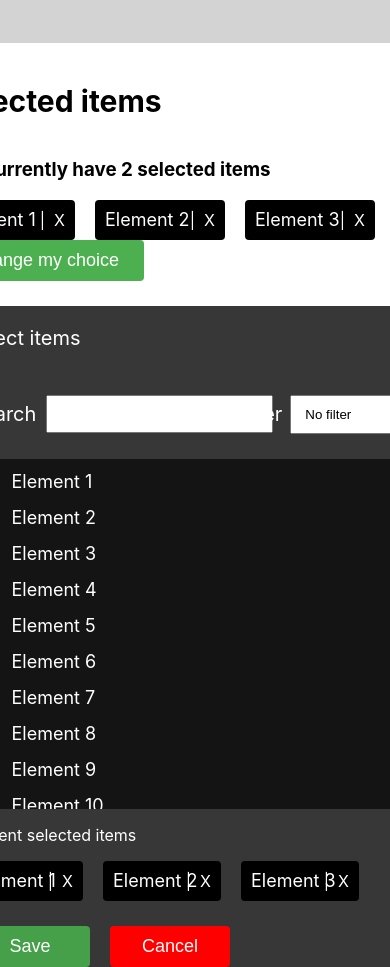
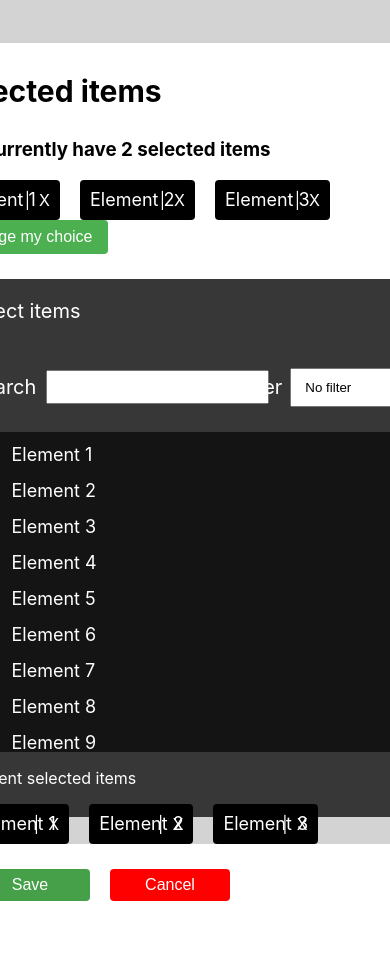
Before and after one commit to crazybarber90/mobX_react_ts_filter, a React (Create React App) app: page / in a window 390 px wide. Both pictures are taken after a click on the button "Change my choice". Shown: the top 967 px of the page. After the commit the page ends 901 px from the top, so only its background shows below. Built offline with nearby package versions, Linux system fonts and the light colour scheme.

Commit message:
fixing some responsive on max-width 1300px

```diff
--- a/src/App.css
+++ b/src/App.css
@@ -20,7 +20,7 @@ section {
   width: 100%;
   font-size: 30px;
   text-align: left;
-  margin: 20px 0;
+  margin: 10px 0;
   padding: 0;
 }
 
--- a/src/components/changeItemsBtn/changeItemsBtn.module.css
+++ b/src/components/changeItemsBtn/changeItemsBtn.module.css
@@ -11,6 +11,13 @@
   border-radius: 4px;
 }
 
+@media (max-width: 1300px) {
+  .greenButton {
+    padding: 8px 15px;
+    font-size: 16px;
+  }
+}
+
 .greenButton:hover {
   background-color: #45a049;
 }
--- a/src/components/customBtn/customBtn.module.css
+++ b/src/components/customBtn/customBtn.module.css
@@ -8,3 +8,10 @@
   border-radius: 4px;
   cursor: pointer;
 }
+
+@media (max-width: 1300px) {
+  .customBtn {
+    padding: 7px;
+    font-size: 16px;
+  }
+}
--- a/src/components/dialog/dialog.module.css
+++ b/src/components/dialog/dialog.module.css
@@ -1,6 +1,6 @@
 .dialogContainer {
   width: 100%;
-  height: 700px;
+  height: 75%;
   background-color: #373737;
 }
 
--- a/src/components/dialog/elementList/elementList.module.css
+++ b/src/components/dialog/elementList/elementList.module.css
@@ -26,3 +26,9 @@
   margin-right: 20px;
   cursor: pointer;
 }
+
+@media (max-width: 1300px) {
+  .elementListWrapper {
+    height: 320px;
+  }
+}
--- a/src/components/dialog/searchComponent/searchComponent.module.css
+++ b/src/components/dialog/searchComponent/searchComponent.module.css
@@ -13,7 +13,13 @@
 }
 
 .searchInput {
-  padding: 8px;
+  padding: 7px;
   outline: none;
   font-size: 16px;
 }
+
+@media (max-width: 1300px) {
+  .searchInput {
+    padding: 6px;
+  }
+}
--- a/src/components/selectedItems/selectedItems.module.css
+++ b/src/components/selectedItems/selectedItems.module.css
@@ -50,3 +50,10 @@
   font-size: 16px;
   cursor: pointer;
 }
+
+@media (max-width: 1300px) {
+  .itemWrapper {
+    width: 27%;
+    font-size: 16px;
+  }
+}
```
